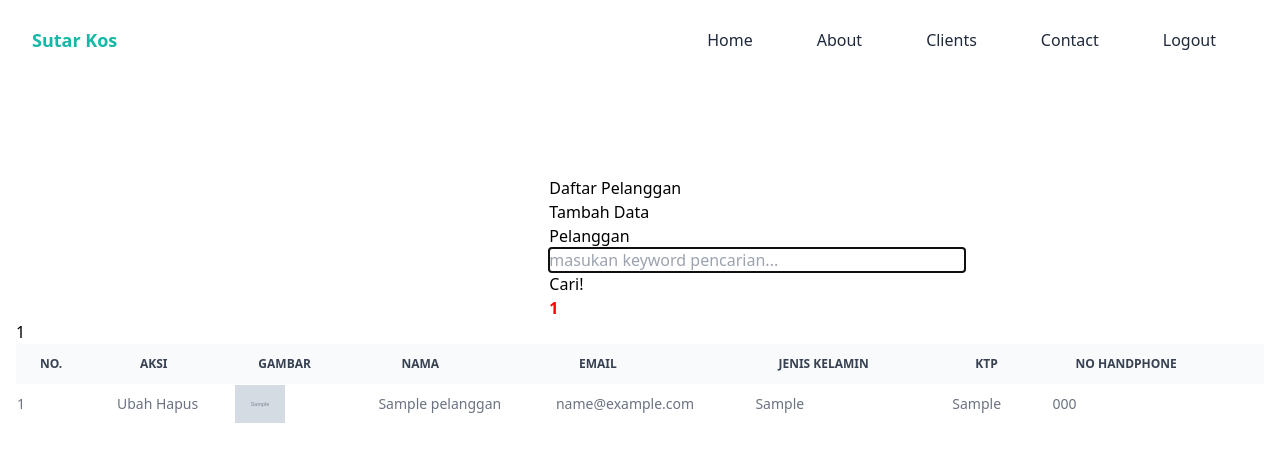
After one commit to adrianpramana/sutar_kos, a PHP site: page /clients.php in a window 1280 px wide. The commit adds this page. Shown: the top 462 px of the page. Run offline with PHP 8.4, Linux system fonts and the light colour scheme; the visitor is signed in with stand-in values (Sample User, id 1); tables that the repository leaves empty or names only in its code hold one stand-in row (values such as "Sample post"); grey boxes marked "Sample" are stand-in pictures; style sheets or scripts are compiled from the project's sources.

Commit message:
Memperbaiki halaman register dan menambahkan halaman clients

```diff
--- /dev/null
+++ b/public/clients.php
@@ -0,0 +1,116 @@
+<?php
+session_start();
+
+if (!isset($_SESSION["login"])) {
+    header("Location: login.php");
+    exit;
+}
+
+require 'function.php';
+
+// Pagination
+$jumlahDataPerhalaman = 2;
+$jumlahData = count(query("SELECT * FROM pelanggan"));
+$jumlahHalaman = ceil($jumlahData / $jumlahDataPerhalaman);
+$halamanAktif = (isset($_GET["halaman"])) ? $_GET["halaman"] : 1;
+$awalData = ($jumlahDataPerhalaman * $halamanAktif) - $jumlahDataPerhalaman;
+
+$pelanggan = query("SELECT * FROM pelanggan LIMIT $awalData, $jumlahDataPerhalaman");
+
+// Ketika tombol cari ditekan
+if (isset($_POST["cari"])) {
+    $pelanggan = cari($_POST["keyword"]);
+}
+?>
+
+
+
+
+<!DOCTYPE html>
+<html lang="en">
+
+<head>
+    <meta charset="UTF-8">
+    <meta http-equiv="X-UA-Compatible" content="IE=edge">
+    <meta name="viewport" content="width=device-width, initial-scale=1.0">
+    <title>Document</title>
+    <link rel="stylesheet" href="dist/output.css">
+</head>
+<!-- Header -->
+<?php
+require 'header.php';
+?>
+
+<body>
+
+    <!-- Clients -->
+
+    <div class="container w-1/6 mt-8 pt-36 ">
+        <h1>Daftar Pelanggan</h1>
+        <a href="tambah.php">Tambah Data Pelanggan</a>
+        <form action="" method="POST">
+            <input type="text" name="keyword" size="40" autofocus placeholder="masukan keyword pencarian..." autocomplete="off">
+            <button type="submit" name="cari">
+                Cari!
+            </button>
+        </form>
+
+        <?php if ($halamanAktif > 1) : ?>
+            <a href="?halaman=<?= $halamanAktif - 1; ?>">&laquo;</a>
+        <?php endif; ?>
+
+        <?php for ($i = 1; $i <= $jumlahHalaman; $i++) : ?>
+            <?php if ($i == $halamanAktif) :  ?>
+                <a href="?halaman=<?= $i; ?>" style="font-weight: bold; color:red;"><?= $i; ?></a>
+            <?php else : ?>
+                <a href="?halaman=<?= $i; ?>"><?= $i; ?></a>
+            <?php endif; ?>
+        <?php endfor; ?>
+
+        <?php if ($halamanAktif < $jumlahHalaman) : ?>
+            <a href="?halaman=<?= $halamanAktif + 1; ?>">&raquo;</a>
+        <?php endif; ?>
+    </div>
+
+
+    <section class="container">
+        <div>
+            <table class="w-full text-sm text-left text-gray-500">
+                <thead class="text-xs text-gray-700 uppercase bg-gray-50">
+                    <tr>
+                        <th class="py-3 px-6">No.</th>
+                        <th class="py-3 px-6">Aksi</th>
+                        <th class="py-3 px-6">Gambar</th>
+                        <th class="py-3 px-6">Nama</th>
+                        <th class="py-3 px-6">Email</th>
+                        <th class="py-3 px-6">Jenis Kelamin</th>
+                        <th class="py-3 px-6">KTP</th>
+                        <th class="py-3 px-6">No Handphone</th>
+                    <tr>
+                </thead>
+
+                <?php $i = 1; ?>
+                <?php foreach ($pelanggan as $row) : ?>
+                    <tr>
+                        <td><?= $i; ?></td>
+                        <td>
+                            <a href="ubah.php?id=<?= $row["id"]; ?>">Ubah</a>
+                            <a href="hapus.php?id=<?= $row["id"]; ?>" onclick="return confirm('Yakin untuk dihapus?');">Hapus</a>
+                        </td>
+                        <td> <img src="img/<?= $row["gambar"]; ?>" width="50">
+                        </td>
+                        <td><?= $row["nama"]; ?></td>
+                        <td><?= $row["email"]; ?></td>
+                        <td><?= $row["jenis_kelamin"]; ?></td>
+                        <td><?= $row["ktp"]; ?></td>
+                        <td><?= $row["no_hp"]; ?></td>
+
+                    </tr>
+                    <?= $i++ ?>
+                <?php endforeach; ?>
+            </table>
+        </div>
+    </section>
+</body>
+
+</html>
--- /dev/null
+++ b/public/header.php
@@ -0,0 +1,38 @@
+<!-- Header Start -->
+<header class="absolute top-0 left-0 z-10 flex w-full items-center bg-transparent">
+    <div class="container">
+        <div class="relative flex items-center justify-between">
+            <div class="px-4">
+                <a href="#home" class="block py-6 text-lg font-bold text-primary">Sutar Kos</a>
+            </div>
+            <div class="flex items-center px-4">
+                <button id="hamburger" name="hamburger" type="button" class="absolute right-4 block lg:hidden">
+                    <span class="hamburger-line origin-top-left transition duration-300 ease-in-out"></span>
+                    <span class="hamburger-line transition duration-300 ease-in-out"> </span>
+                    <span class="hamburger-line origin-bottom-left transition duration-300 ease-in-out"> </span>
+                </button>
+
+                <nav id="nav-menu" class="absolute right-4 top-full hidden w-full max-w-[250px] rounded-lg bg-white py-5 shadow-lg lg:static lg:block lg:max-w-full lg:rounded-none lg:bg-transparent lg:shadow-none">
+                    <ul class="block lg:flex">
+                        <li class="group">
+                            <a href="index.php" class="mx-8 flex py-2 text-base text-slate-800 group-hover:text-sky-500">Home</a>
+                        </li>
+                        <li class="group">
+                            <a href="#home" class="mx-8 flex py-2 text-base text-slate-800 group-hover:text-sky-500">About</a>
+                        </li>
+                        <li class="group">
+                            <a href="clients.php" class="mx-8 flex py-2 text-base text-slate-800 group-hover:text-sky-500">Clients</a>
+                        </li>
+                        <li class="group">
+                            <a href="#home" class="mx-8 flex py-2 text-base text-slate-800 group-hover:text-sky-500">Contact</a>
+                        </li>
+                        <li class="group">
+                            <a href="logout.php" class="mx-8 flex py-2 text-base text-slate-800 group-hover:text-sky-500">Logout</a>
+                        </li>
+                    </ul>
+                </nav>
+            </div>
+        </div>
+    </div>
+</header>
+<!-- Header End -->
--- a/public/login.php
+++ b/public/login.php
@@ -86,12 +86,12 @@ if (isset($_POST["login"])) {
             <input type="text" class="bg-gray-50 border border-gray-300 text-gray-900 text-sm rounded-lg focus:ring-blue-500 focus:border-blue-500 block w-1/3 p-2.5" name="username" id="username">
         </div>
 
-        <div class="mb-6 flex justify-center">
+        <div class="mb-2 flex justify-center">
             <label for="password" class="block pt-2 pr-3 mb-2 text-sm font-medium text-dark ">Password</label>
             <input type="password" name="password" id="password" class="bg-gray-50 border border-gray-300 text-dark text-sm rounded-lg focus:ring-blue-500 focus:border-blue-500 block w-1/3 p-2.5">
         </div>
 
-        <div class="flex justify-center mb-6 pr-96">
+        <div class="flex justify-center mr-[365px] mb-2 pr-80">
             <input type="checkbox" name="remember" id="remember">
 
             <label class="ml-2 text-sm font-medium text-gray-900 dark:text-gray-300" for="remember">Remember</label>
--- a/public/registrasi.php
+++ b/public/registrasi.php
@@ -5,9 +5,10 @@ if (isset($_POST["register"])) {
     if (registrasi($_POST) > 0) {
         echo "<script>
         alert('User baru berhasil ditambahkan!');
+        window.location.replace('login.php');
         </script>";
     } else {
-        echo mysqli_error($conn);
+        mysqli_error($conn);
     }
 }
 
@@ -43,7 +44,7 @@ if (isset($_POST["register"])) {
         </div>
 
         <div class="flex justify-center mr-[365px]">
-            <button class="text-white bg-blue-700 hover:bg-blue-800 focus:ring-4 focus:outline-none focus:ring-blue-300 font-medium rounded-lg text-sm px-5 py-2.5 text-center" type="submit" name="register">Register!</button>
+            <button class="text-white bg-blue-700 hover:bg-blue-800 focus:ring-4 focus:outline-none focus:ring-blue-300 font-medium rounded-lg text-sm px-5 py-2.5 text-center" type="submit" name="register">Register</button>
         </div>
     </form>
 </body>
```
Also changed, not shown: public/index.php (+4 -100 lines).
